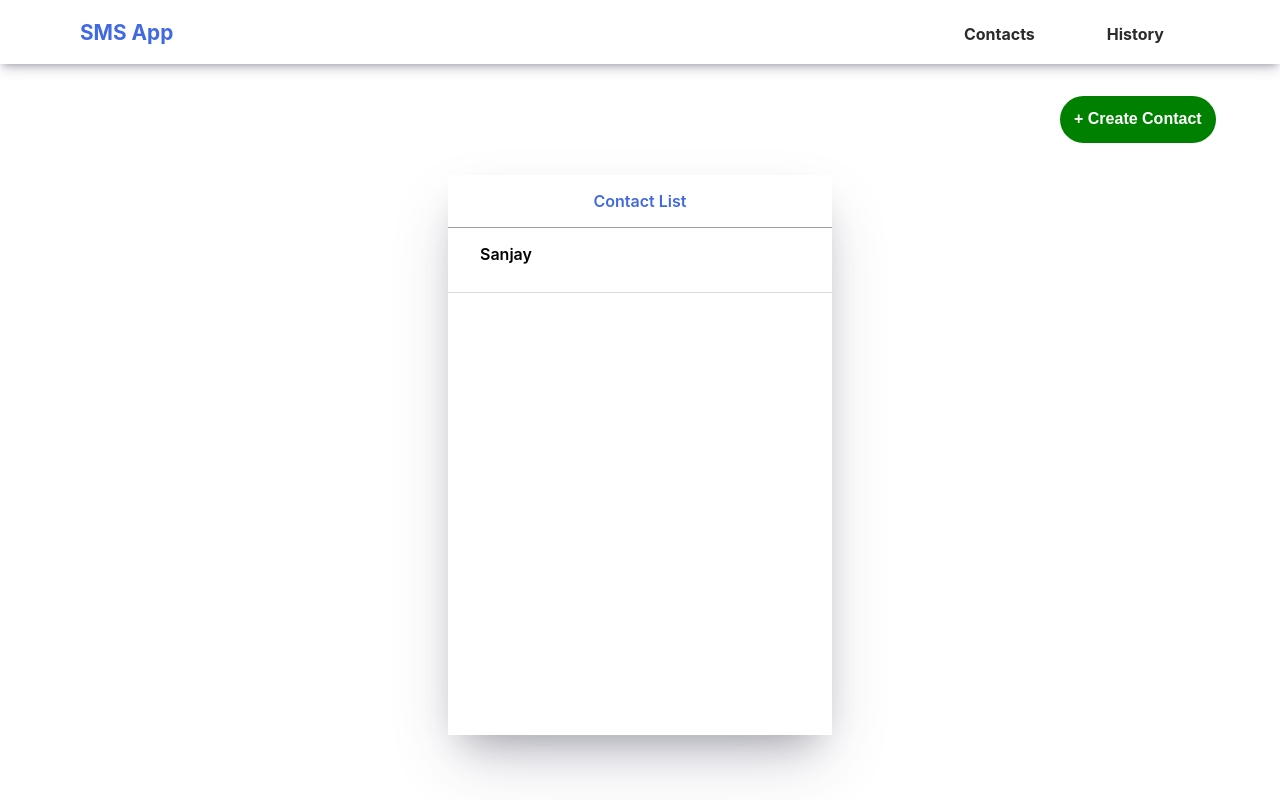
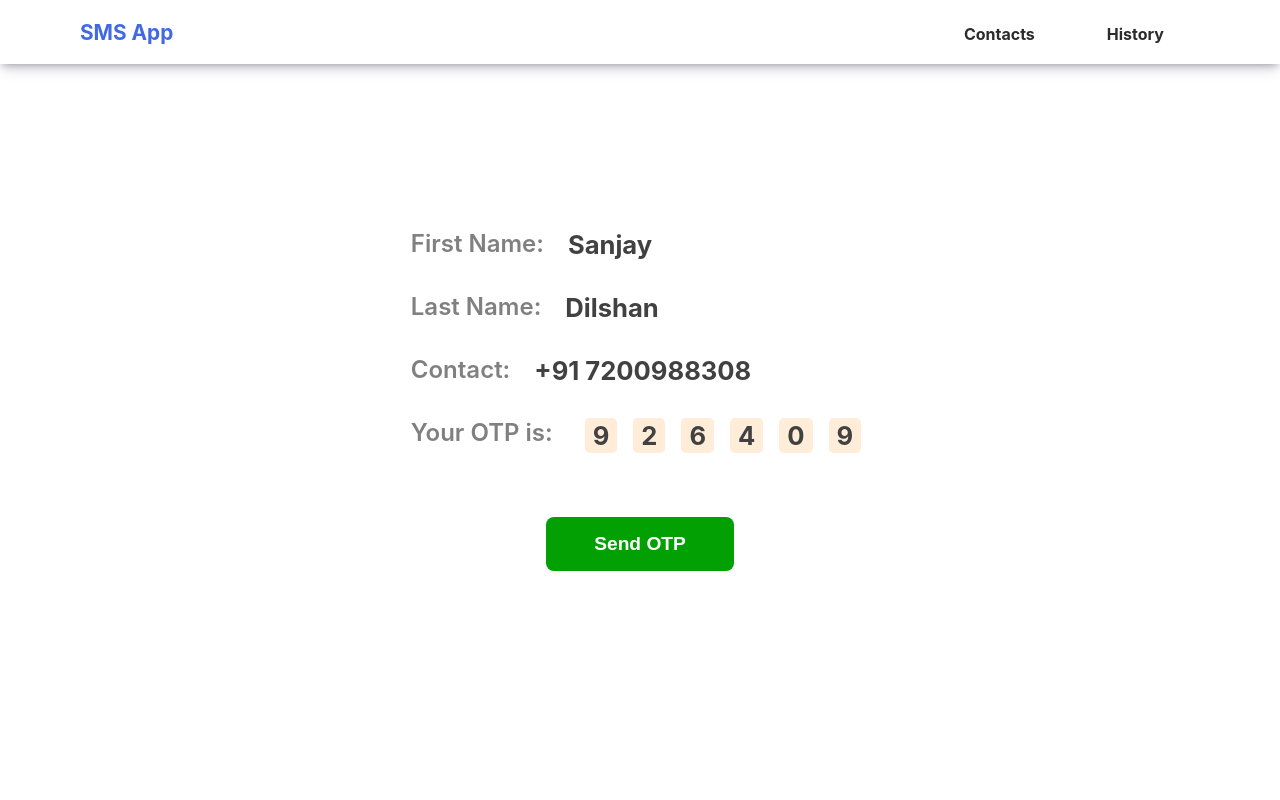
Before and after one commit to sanjay-sp/sms-app, a React (Create React App) app in the folder client/: page /sms in a window 1280 px wide. Built offline with nearby package versions, Linux system fonts and the light colour scheme.

Commit message:
Add contact & message page

```diff
--- a/client/package.json
+++ b/client/package.json
@@ -8,6 +8,7 @@
     "@testing-library/user-event": "^13.5.0",
     "react": "^18.2.0",
     "react-dom": "^18.2.0",
+    "react-router-dom": "^6.8.1",
     "react-scripts": "5.0.1",
     "web-vitals": "^2.1.4"
   },
--- a/client/src/App.js
+++ b/client/src/App.js
@@ -1,14 +1,26 @@
 import "./App.css";
+
+import { BrowserRouter as Router, Routes, Route } from "react-router-dom";
+
 import NavBar from "./components/NavBar/Navbar";
-import ContactPage from "./components/Pages/ContactPage";
+import ContactPage from "./components/Pages/Contacts/ContactPage";
+import ContactInfo from "./components/Pages/Contact Info/ContactInfo";
+import MessagePage from "./components/Pages/Message/MessagePage";
 
 function App() {
   return (
     <div className="App">
-      <NavBar />
-      <div className="page">
-        <ContactPage />
-      </div>
+      <Router>
+        <NavBar />
+        <div className="page">
+          <Routes>
+            <Route path="/" exact element={<ContactPage />} />
+            <Route path="/info" exact element={<ContactInfo />} />
+            <Route path="/sms" exact element={<MessagePage />} />
+            <Route path="/history" exact element="" />
+          </Routes>
+        </div>
+      </Router>
     </div>
   );
 }
--- a/client/src/components/Contacts/Contacts.css
+++ b/client/src/components/Contacts/Contacts.css
@@ -1,3 +1,7 @@
+a {
+  text-decoration: none;
+}
+
 .contacts {
   width: 30vw;
   height: 70vh;
--- a/client/src/components/Contacts/Contacts.js
+++ b/client/src/components/Contacts/Contacts.js
@@ -1,3 +1,5 @@
+import { Link } from "react-router-dom";
+
 import Contact from "./Contact";
 import "./Contacts.css";
 
@@ -8,7 +10,9 @@ const Contacts = ({ state }) => {
         <p>Contact List</p>
       </div>
       <div className="contact-list">
-        <Contact />
+        <Link to="/info">
+          <Contact />
+        </Link>
       </div>
     </div>
   );
--- /dev/null
+++ b/client/src/components/Pages/Contact Info/ContactInfo.css
@@ -0,0 +1,40 @@
+.contact-info-page {
+  display: flex;
+  justify-content: center;
+  align-items: center;
+  text-align: center;
+  min-height: 80vh;
+}
+
+.contact-detail {
+  margin: auto;
+}
+
+.contact-info-name {
+  font-size: 3rem;
+  font-weight: 700;
+  color: rgb(70, 68, 68);
+}
+
+.contact-info-number {
+  margin-top: 2rem;
+  font-size: 2rem;
+  font-weight: 600;
+  color: rgb(70, 68, 68);
+}
+
+.contact-info-btn {
+  margin-top: 2rem;
+  font-size: 1rem;
+  font-weight: 600;
+  padding: 1rem;
+  border: none;
+  background-color: rgb(31, 189, 251);
+  border-radius: 0.5rem;
+  color: white;
+}
+
+.contact-info-btn:hover {
+  background-color: rgb(2, 142, 197);
+  cursor: pointer;
+}
--- /dev/null
+++ b/client/src/components/Pages/Contact Info/ContactInfo.js
@@ -0,0 +1,19 @@
+import { Link } from "react-router-dom";
+
+import "./ContactInfo.css";
+
+const ContactInfo = () => {
+  return (
+    <div className="contact-info-page">
+      <div className="contact-details">
+        <div className="contact-info-name">Sanjay Dilshan</div>
+        <div className="contact-info-number">+91 7200988308</div>
+        <Link to="/sms">
+          <button className="contact-info-btn">Send Message</button>
+        </Link>
+      </div>
+    </div>
+  );
+};
+
+export default ContactInfo;
--- a/client/src/components/Pages/ContactPage.js
+++ b/client/src/components/Pages/Contacts/ContactPage.js
@@ -1,4 +1,4 @@
-import Contacts from "../Contacts/Contacts";
+import Contacts from "../../Contacts/Contacts";
 import "./ContactPage.css";
 
 const ContactPage = () => {
--- /dev/null
+++ b/client/src/components/Pages/Message/MessagePage.css
@@ -0,0 +1,65 @@
+.message-page {
+  display: flex;
+  justify-content: center;
+  align-items: center;
+  text-align: center;
+  min-height: 80vh;
+}
+
+.message-container {
+  margin: auto;
+}
+
+.message-page-fname,
+.message-page-lname,
+.message-page-otp,
+.message-page-phone {
+  display: flex;
+  margin: 2rem;
+}
+
+label {
+  font-size: 1.5rem;
+  font-weight: 700;
+  color: grey;
+  margin-right: 1.5rem;
+  font-weight: 600;
+}
+
+.first-name,
+.last-name,
+.message-phone-number,
+.message-otp {
+  font-size: 1.6rem;
+  color: rgb(65, 65, 65);
+  font-weight: 700;
+}
+
+.message-otp {
+  display: flex;
+}
+
+.otp-box {
+  margin: 0 0.5rem;
+  background-color: rgba(255, 228, 196, 0.644);
+  padding: 0.1rem 0.5rem;
+  border-radius: 0.3rem;
+}
+
+.message-page-btn {
+  margin-top: 2rem;
+  font-size: 1.2rem;
+  font-weight: 600;
+  padding: 1rem 3rem;
+  border: none;
+  background-color: rgb(3, 160, 3);
+  border-radius: 0.5rem;
+  color: white;
+  transition: 0.2s;
+}
+
+.message-page-btn:hover {
+  cursor: pointer;
+  background-color: green;
+  transform: scale(1.1);
+}
--- /dev/null
+++ b/client/src/components/Pages/Message/MessagePage.js
@@ -0,0 +1,34 @@
+import "./MessagePage.css";
+
+const MessagePage = () => {
+  const randomOTP = Math.round(Math.random() * 1000000);
+  return (
+    <div className="message-page">
+      <div className="message-container">
+        <div className="message-page-fname">
+          <label>First Name: </label>
+          <div className="first-name">Sanjay</div>
+        </div>
+        <div className="message-page-lname">
+          <label>Last Name: </label>
+          <div className="last-name">Dilshan</div>
+        </div>
+        <div className="message-page-phone">
+          <label>Contact: </label>
+          <div className="message-phone-number">+91 7200988308</div>
+        </div>
+        <div className="message-page-otp">
+          <label>Your OTP is: </label>
+          <div className="message-otp">
+            {Array.from(String(randomOTP)).map((e) => {
+              return <div className="otp-box">{e}</div>;
+            })}
+          </div>
+        </div>
+        <button className="message-page-btn">Send OTP</button>
+      </div>
+    </div>
+  );
+};
+
+export default MessagePage;
```
Also changed, not shown: client/src/components/Pages/Contacts/ContactPage.css (renamed from client/src/components/Pages/ContactPage.css), 1 other file (tests, documents, lock files or other folders).
